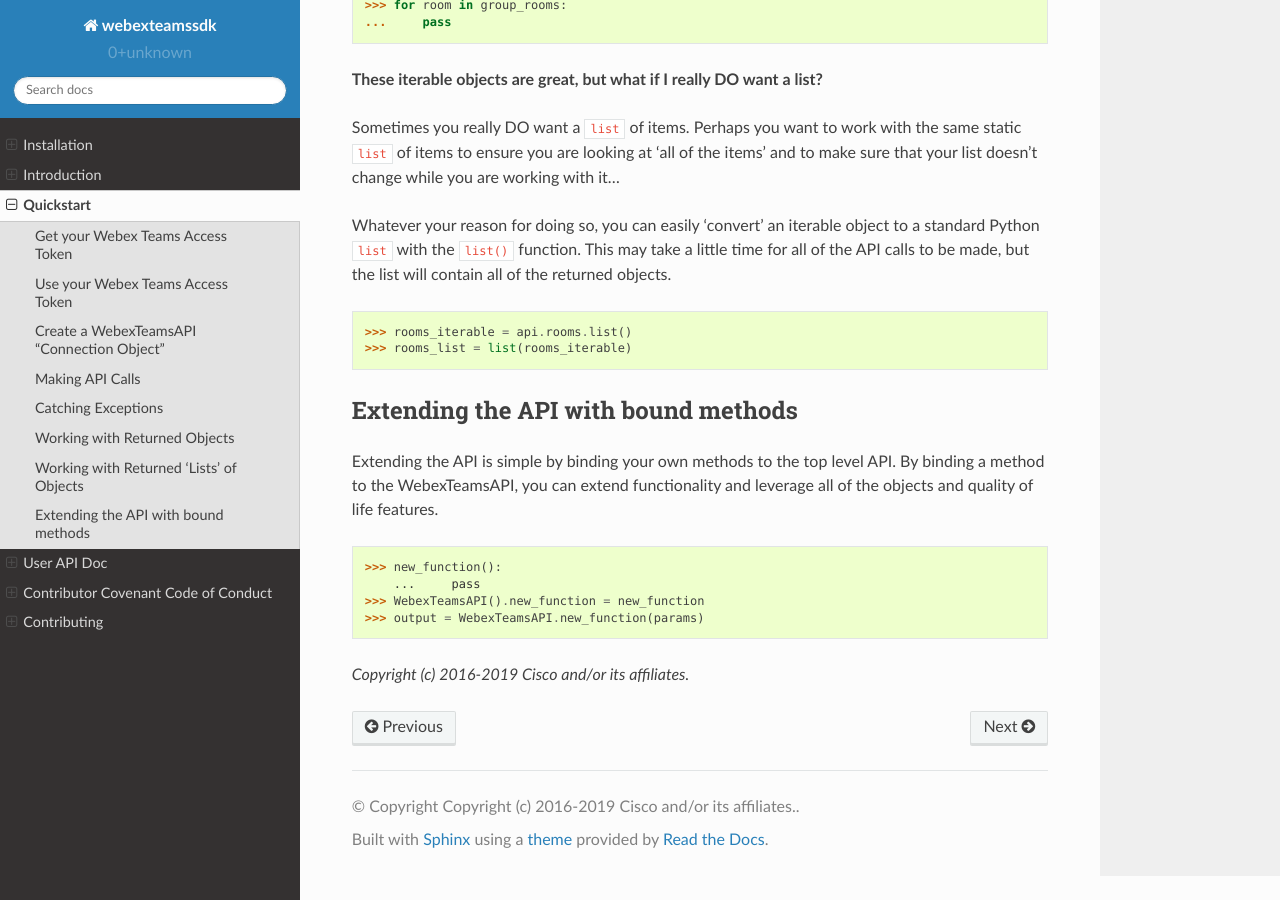
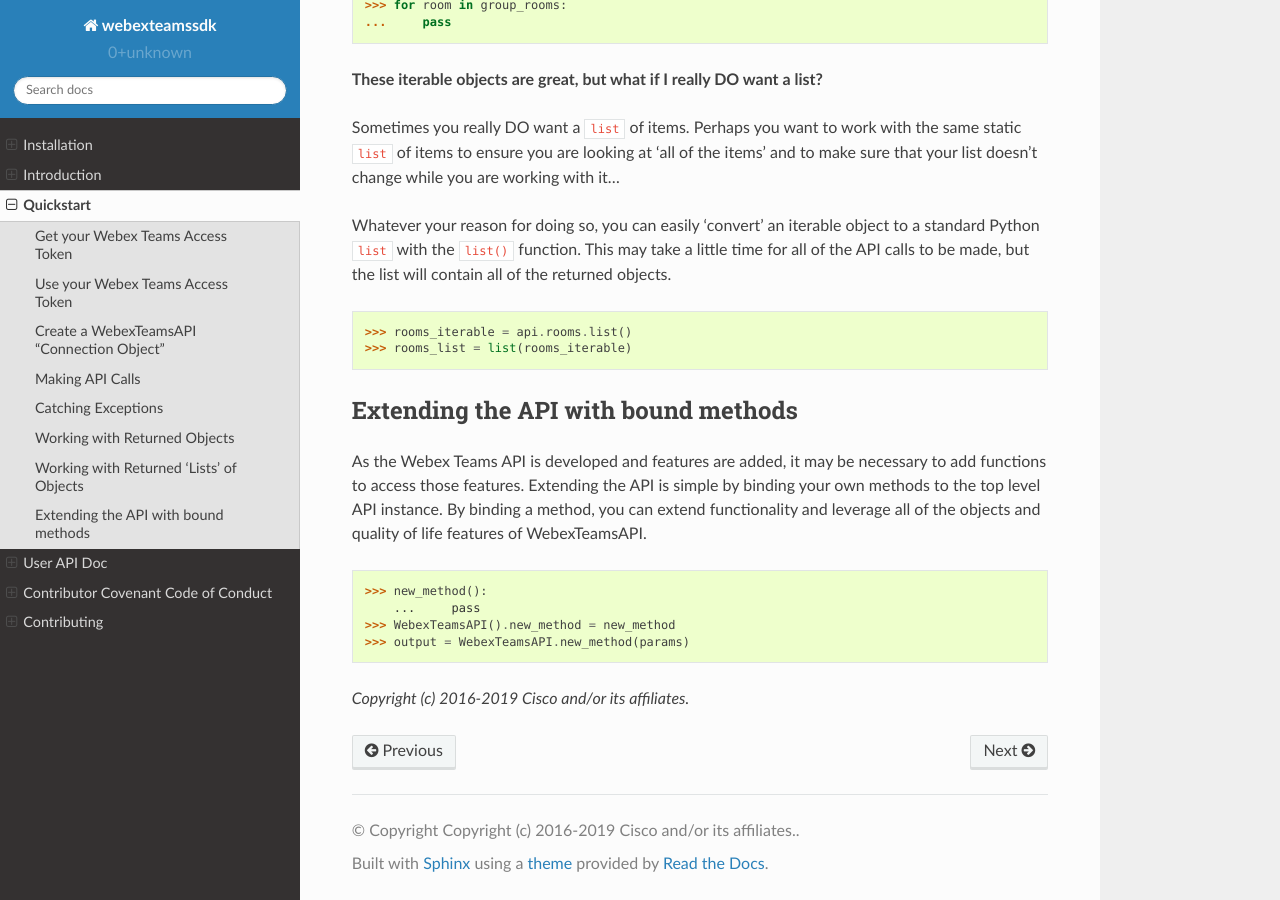
Before and after one commit to WebexCommunity/WebexPythonSDK, a Sphinx documentation site: the page built from docs/user/quickstart.rst, in a window 1280 px wide and 900 px high, scrolled down 8963 px. Built offline with Sphinx 7.4.7 and the Read the Docs theme 2.0.0, drawn with Linux system fonts in a browser that asks for light colours.

Commit message:
spelling and phrasing of binding methods

```diff
--- a/docs/user/quickstart.rst
+++ b/docs/user/quickstart.rst
@@ -472,16 +472,16 @@
 Extending the API with bound methods
 ------------------------------------
 
-Extending the API is simple by binding your own methods to the top level API. By binding a method to
-the WebexTeamsAPI, you can extend functionality and leverage all of the objects and quality of life
-features.
+As the Webex Teams API is developed and features are added, it may be necessary to add functions to access those features.
+Extending the API is simple by binding your own methods to the top level API instance. By binding a method, you can
+extend functionality and leverage all of the objects and quality of life features of WebexTeamsAPI.
 
 .. code-block:: python
 
-    >>> new_function():
+    >>> new_method():
         ...     pass
-    >>> WebexTeamsAPI().new_function = new_function
-    >>> output = WebexTeamsAPI.new_function(params)
+    >>> WebexTeamsAPI().new_method = new_method
+    >>> output = WebexTeamsAPI.new_method(params)
 
 
 *Copyright (c) 2016-2019 Cisco and/or its affiliates.*
```
